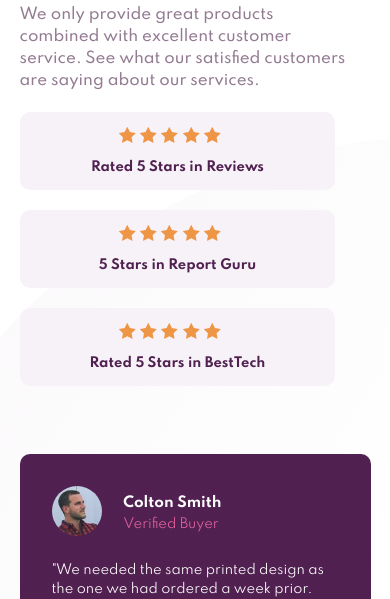
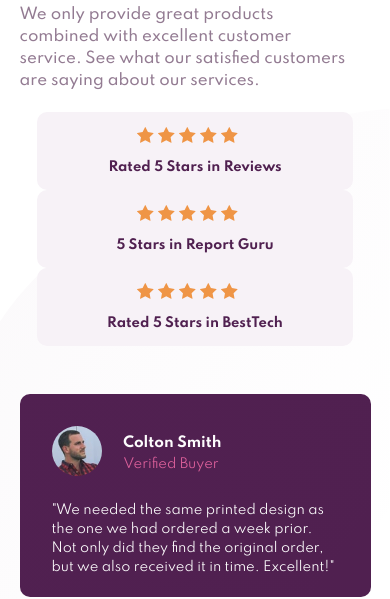
Before and after one commit to raheemalzeeshan/Social-Proof-Section-Master, a plain HTML site: page index.html in a window 390 px wide. Shown: the part 245-844 px from the top of the page. Drawn offline with Linux system fonts and the light colour scheme.

Commit message:
Update style.css

```diff
--- a/style.css
+++ b/style.css
@@ -258,11 +258,11 @@ main {
     }
 
     .left-card .rating-box:nth-child(2) {
-        margin-left: 0px;
+       margin: 0 auto;
     }
 
     .left-card .rating-box:nth-child(3) {
-        margin-left: 0px;
+        margin: 0px auto;
     }
 
     .btm-col {
@@ -271,6 +271,7 @@ main {
 
     .left-card .rating-box {
         text-align: center;
+        margin: 0 auto;
     }
 
     .left-card .rating-box span {
```
